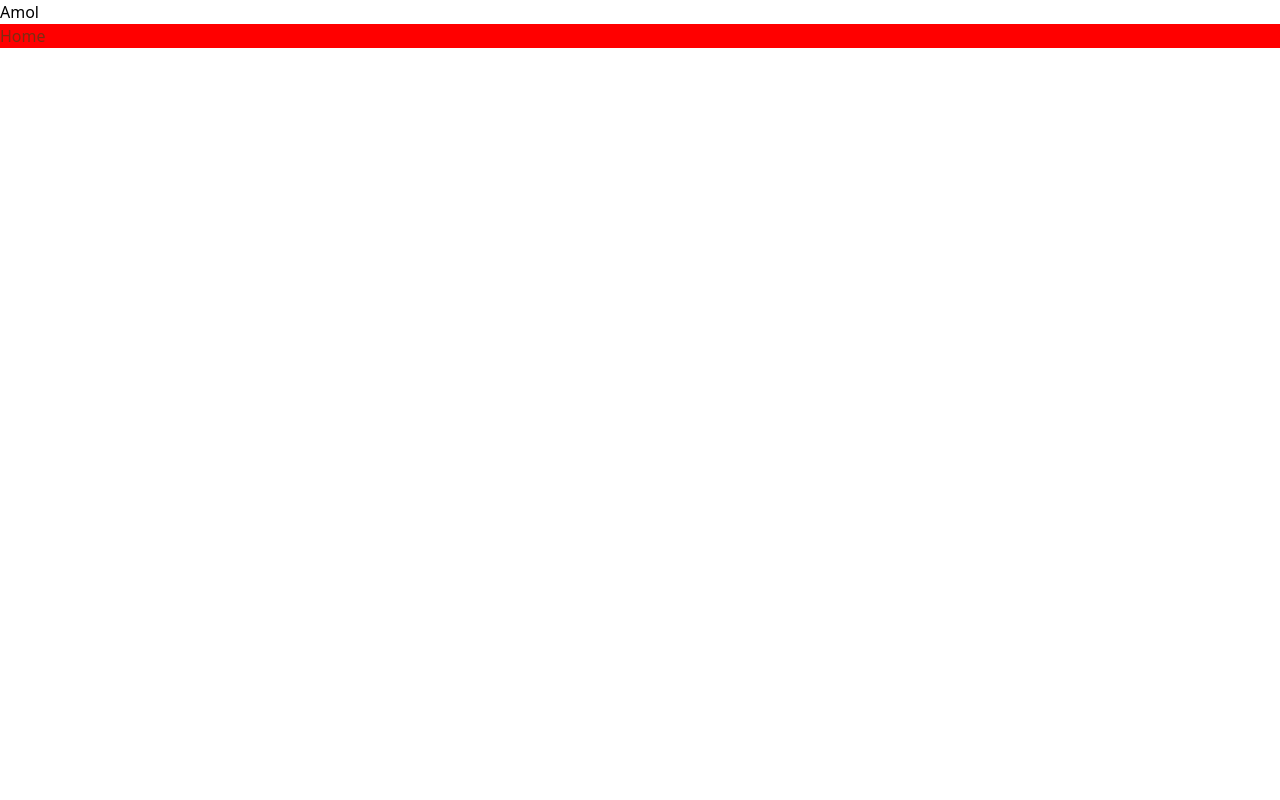
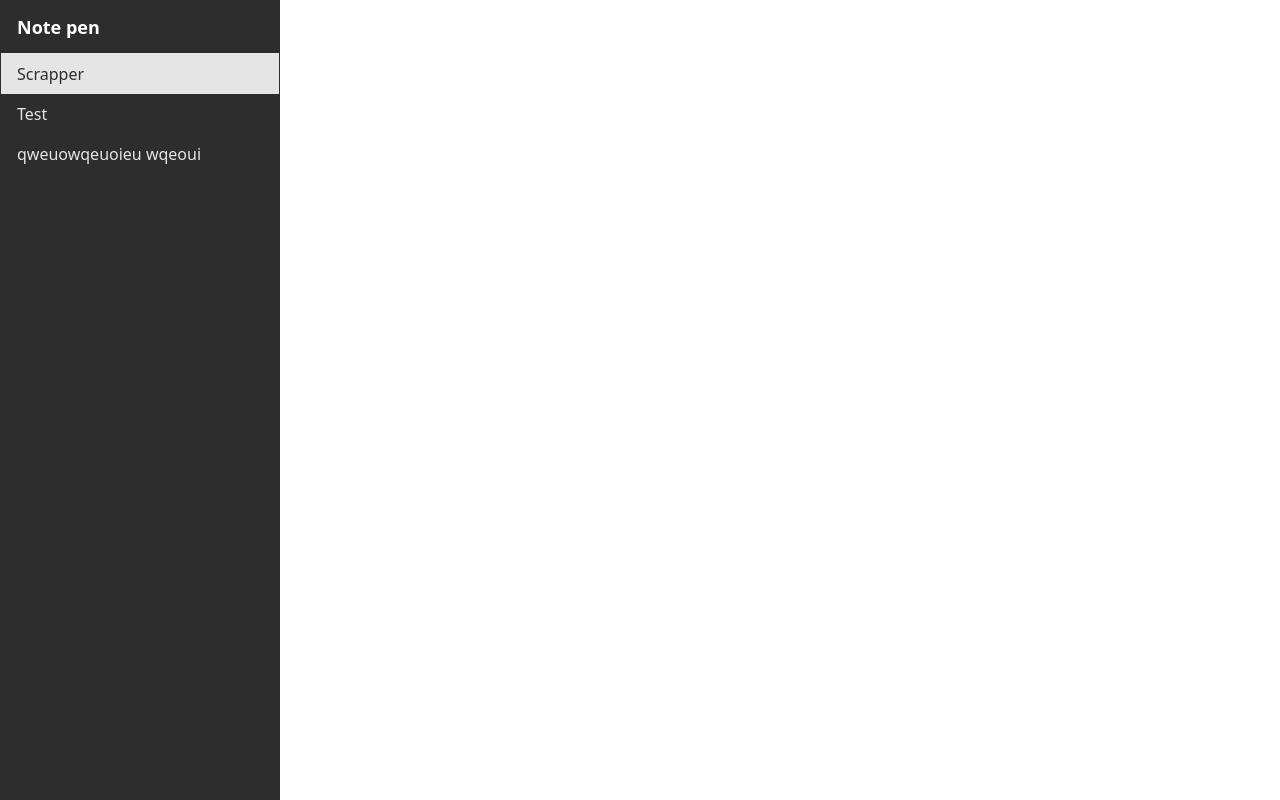
Before and after one commit to AmolKumarGupta/Note-pen, a React (Create React App) app: page / in a window 1280 px wide. Built offline with nearby package versions, Linux system fonts and the light colour scheme.

Commit message:
add: navbar

```diff
--- a/src/App.tsx
+++ b/src/App.tsx
@@ -1,12 +1,16 @@
 import { Routes, Route } from "react-router-dom";
-import Home from "./components/Home";
-import Test from "./components/Test";
+import Navbar from "./components/Navbar";
+import Home from "./pages/Home";
 
 function App() {
   return (
     <>
-      <h1>Amol</h1>
-      <Home/>
+      <div className="" id="wrapper" >
+        <Navbar/>
+        <Routes>
+          <Route index element={<Home/>} />
+        </Routes>
+      </div>
     </>
   );
 }
--- a/src/components/Home.tsx
+++ /dev/null
@@ -1,10 +0,0 @@
-
-function Home(){
-    return (
-        <>
-            <h1 className="text-orange-900 bg-npprimary">Home</h1>
-        </>
-    );
-}
-
-export default Home;
--- /dev/null
+++ b/src/components/Navbar.tsx
@@ -0,0 +1,15 @@
+
+export default function Navbar(){
+    return (
+        <>
+        <nav className="bg-hard text-mixed border-[1px] border-hard px-2 md:px-4 lg:px-0 lg:fixed lg:h-full lg:w-[280px]">
+            <h1 className="text-light text-lg font-bold py-3 lg:px-4 lg:border-b-[1px]">Note pen</h1>
+            <ul>
+                <li className="lg:px-4 lg:py-2 nav_active">Scrapper</li>
+                <li className="lg:px-4 lg:py-2">Test</li>
+                <li className="lg:px-4 lg:py-2">qweuowqeuoieu wqeoui</li>
+            </ul>
+        </nav>
+        </>
+    );
+}
--- a/src/components/Test.tsx
+++ /dev/null
@@ -1,10 +0,0 @@
-
-function Test(){
-    return (
-        <>
-            <h1>Test</h1>
-        </>
-    );
-}
-
-export default Test;
--- a/src/index.css
+++ b/src/index.css
@@ -1,3 +1,20 @@
 @tailwind base;
 @tailwind components;
 @tailwind utilities;
+
+@layer base{
+    :root{
+        --light: #ffffff;
+        --mixed: #e5e5e5;
+        --hard: #2d2d2d;
+    }
+    * {
+        font-family: system-ui, -apple-system, BlinkMacSystemFont, 'Segoe UI', Roboto, Oxygen, Ubuntu, Cantarell, 'Open Sans', 'Helvetica Neue', sans-serif;
+    }
+}
+
+@layer components{
+    .nav_active{
+        @apply bg-mixed text-hard;
+    }
+}
--- a/src/index.tsx
+++ b/src/index.tsx
@@ -3,13 +3,16 @@ import ReactDOM from 'react-dom/client';
 import './index.css';
 import App from './App';
 import reportWebVitals from './reportWebVitals';
+import { HashRouter } from 'react-router-dom';
 
 const root = ReactDOM.createRoot(
   document.getElementById('root') as HTMLElement
 );
 root.render(
   <React.StrictMode>
+    <HashRouter>
     <App />
+    </HashRouter>
   </React.StrictMode>
 );
 
--- /dev/null
+++ b/src/pages/Home.tsx
@@ -0,0 +1,10 @@
+
+export default function Home(){
+    return (
+        <>
+        <div className="">
+            <h1>hello</h1>
+        </div>
+        </>
+    );
+}
--- a/tailwind.config.js
+++ b/tailwind.config.js
@@ -6,7 +6,9 @@ module.exports = {
   theme: {
     extend: {
       colors: {
-        npprimary: 'red',
+        light: '#ffffff',
+        mixed: '#e5e5e5',
+        hard: '#2d2d2d'
       }
     },
   },
```
Also changed, not shown: public/index.html (+1 -27 lines), 1 other file (tests, documents, lock files or other folders).
